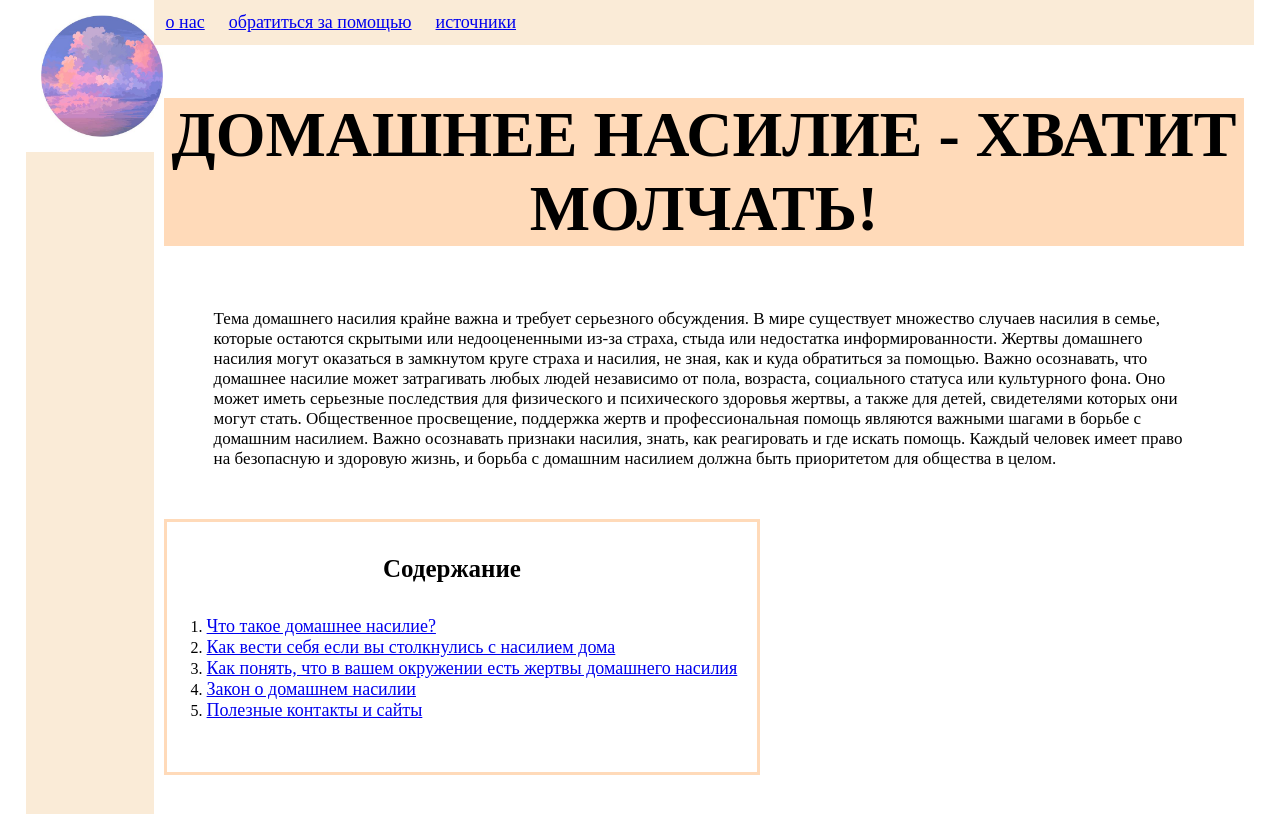
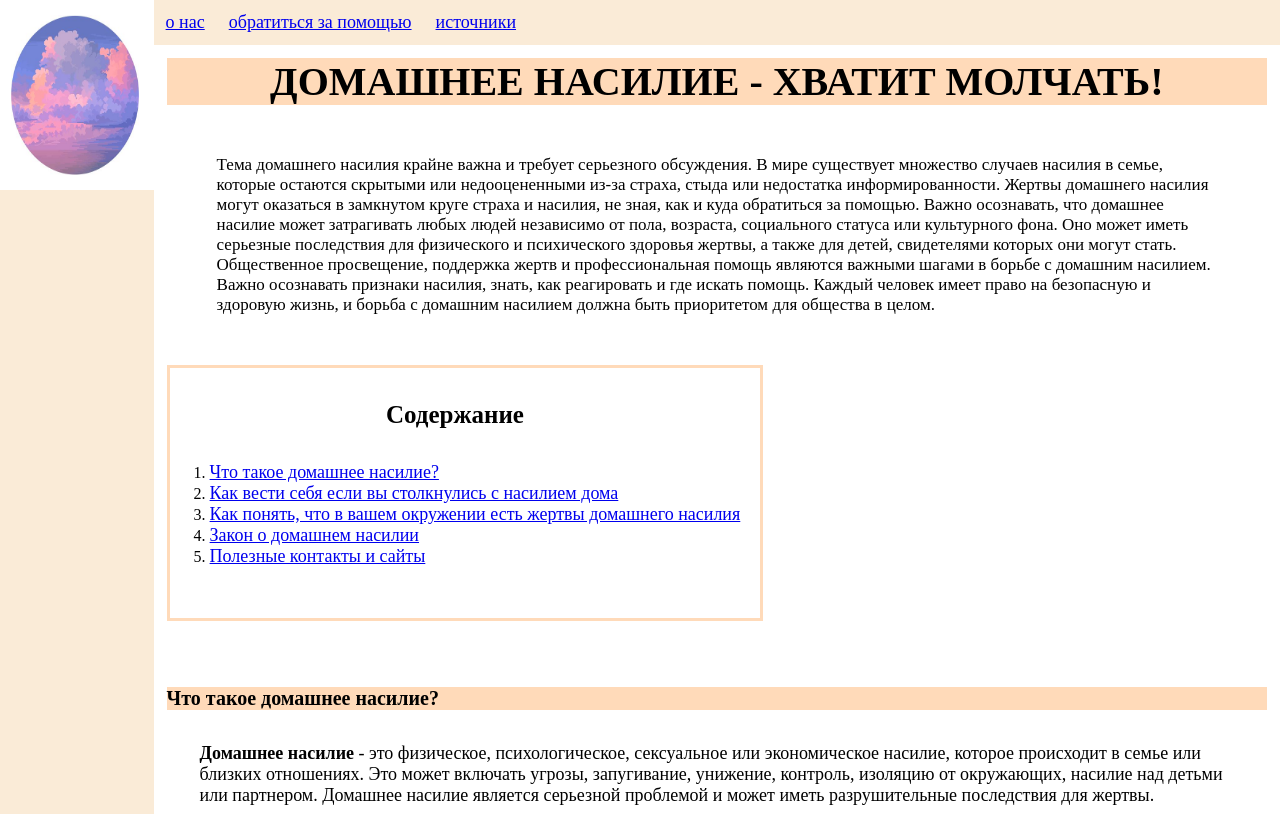
Before and after one commit to anybody19/noviolens, a plain HTML site: page index.html in a window 1280 px wide. Shown: the top 814 px of the page. Drawn offline with Linux system fonts and the light colour scheme.

Commit message:
Add files via upload

```diff
--- a/index.html
+++ b/index.html
@@ -7,11 +7,15 @@
     <link rel="stylesheet" href="style.css">
 </head>
 <body>
+
+    <main class="content">
+
         <div class="page">
             <div class="header">
                 <img src="pictures/pic1.jpg">
             </div>
             <div class="section">
+
                 <div class="nav-conteiner">
                     <nav>
                         <ul>
@@ -177,5 +181,7 @@
 
         </div>
 
+    </main>
+
 </body>
 </html>
--- a/style.css
+++ b/style.css
@@ -1,16 +1,31 @@
+* {
+    margin: 0;
+    /*padding: 0;*/
+   }
 html {
     font-size: 10px;
-    margin: 0px;
-    padding: 0;
+    height: 100%;
+    width: 100%;
+    /*overflow-x: hidden;*/
 }
 body {
-    padding: 0px;
+
     margin: 0px;
 }
+
+.content {
+    min-height: 100%;
+    width: 1280px;
+    display: flex;
+    flex-flow: column;
+    margin: 0 auto;
+    align-items: center;
+}
+
 h1 {
     background-color: peachpuff;
     display: block;
-    font-size: 5vw;
+    font-size: 40px;
 }
 p {
     font-size: 20px;
@@ -41,6 +56,7 @@ th {
 }
 .conteiner {
     text-align: center;
+    margin: 0;
    }
 td {
     font-size: 20px;
@@ -101,27 +117,30 @@ td {
 /* ������� ��� ������*/
 .page {
     display: flex;
-    justify-content: center;
+    justify-content: normal;
+    margin: 0;
 
 }
 .header {
-    width: 10%;
+    width: 12%;
     background-color: antiquewhite;
 }
     .header > img {
-        width: 122px;
-        height: 122px;
+        width: 10vw;
+        height: 20vh;
         padding: 15px;
         background-color: white;
+        float: right;
     }
     .section {
-        width: 86%;
+        width: 88%;
 
     }
 
 
-    .text-page {
+.text-page {
     padding: 10px;
+    margin: 3px;
 }
 ul {
     font-size: 18px;
```
Lines whose indentation alone changed are shown as unchanged.
